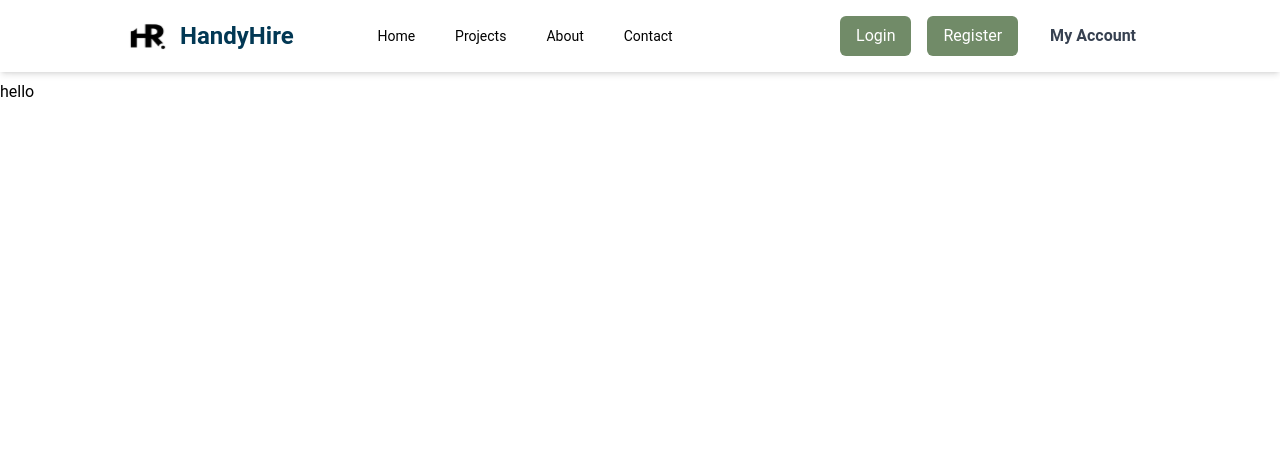
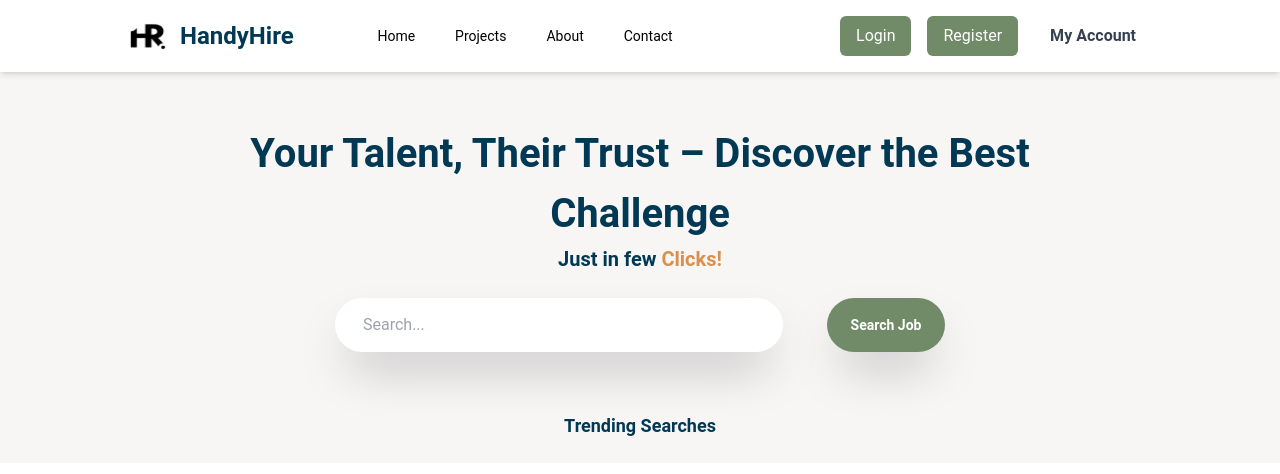
Before and after one commit to Shresthanirjala/Jobportfolio, a React (Vite) app in the folder frontend/: page / in a window 1280 px wide. Shown: the top 474 px of the page. Built offline with nearby package versions, Linux system fonts and the light colour scheme; a web font is replaced by a local one.

Commit message:
feat: frontend homepage

```diff
--- a/frontend/src/components/Hero.jsx
+++ b/frontend/src/components/Hero.jsx
@@ -2,8 +2,35 @@ import React from "react";
 
 const Hero = () => {
   return (
-    <div className="mt-20">
-      <h1 className="">hello</h1>
+    <div className="mt-18 flex flex-col gap-[60px] justify-center items-center bg-[#f8f5f5] ]">
+      <div className=" w-[850px]">
+        <div className=" text-[#013954] text-center p-6  mx-auto md:mt-28 lg:mt-[100px] ">
+          <h1 className="text-[40px] font-bold">
+            Your Talent, Their Trust – Discover the Best Challenge
+          </h1>
+          <h3 className="text-[20px] font-bold ">
+            Just in few <span className="text-[#DA904D]">Clicks!</span>
+          </h3>
+        </div>
+        <div className="flex justify-center gap-[44px]">
+          <div className="rounded-full p-3 max-w-md w-full h-[54px] bg-white shadow-2xl flex items-center">
+            <input
+              type="text"
+              placeholder="Search..."
+              className="w-full bg-transparent outline-none px-4 text-gray-700"
+            />
+          </div>
+          <button className="rounded-full w-[118px] h-[54px] bg-[#718B68] shadow-2xl text-white flex items-center justify-center text-sm font-semibold hover:bg-[#5d7355] transition duration-300">
+            Search Job
+          </button>
+        </div>
+      </div>
+      <div>
+        <h3 className="text-[18px] font-bold text-[#013954]">
+          Trending Searches
+        </h3>
+        <button></button>
+      </div>
     </div>
   );
 };
```
